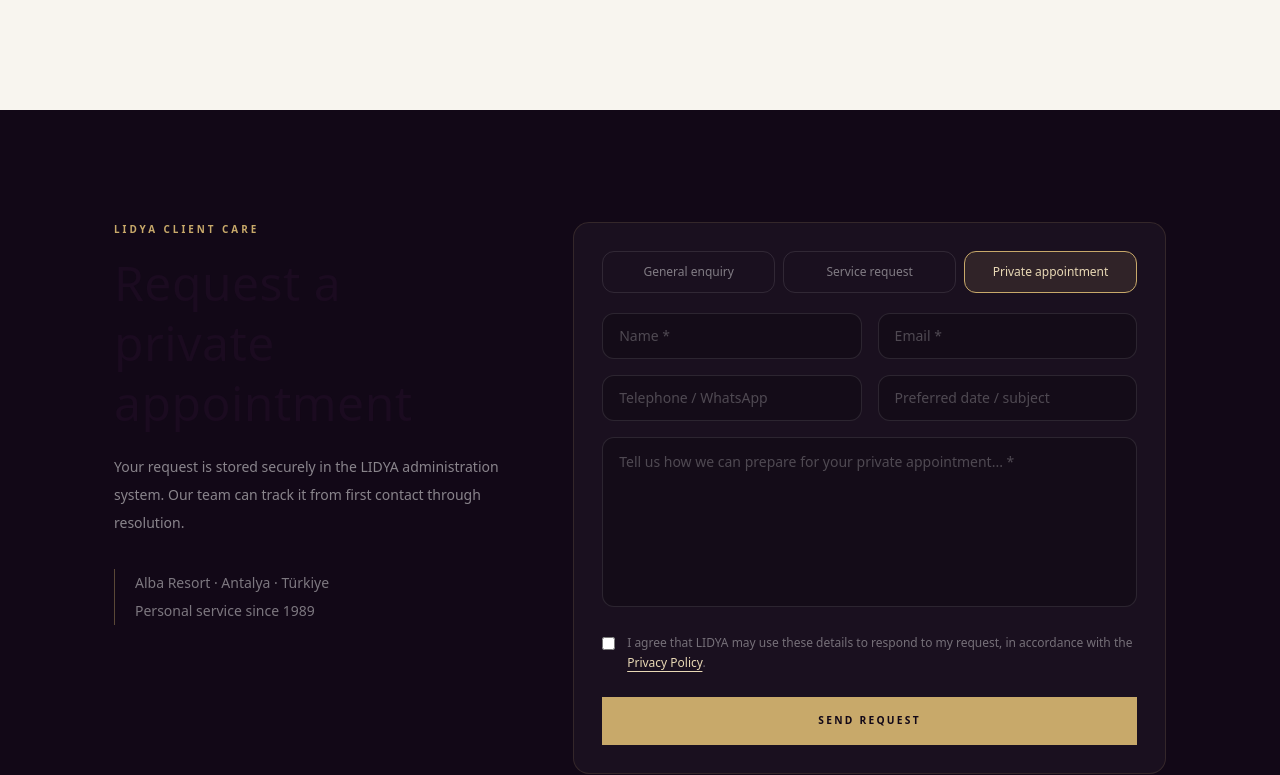
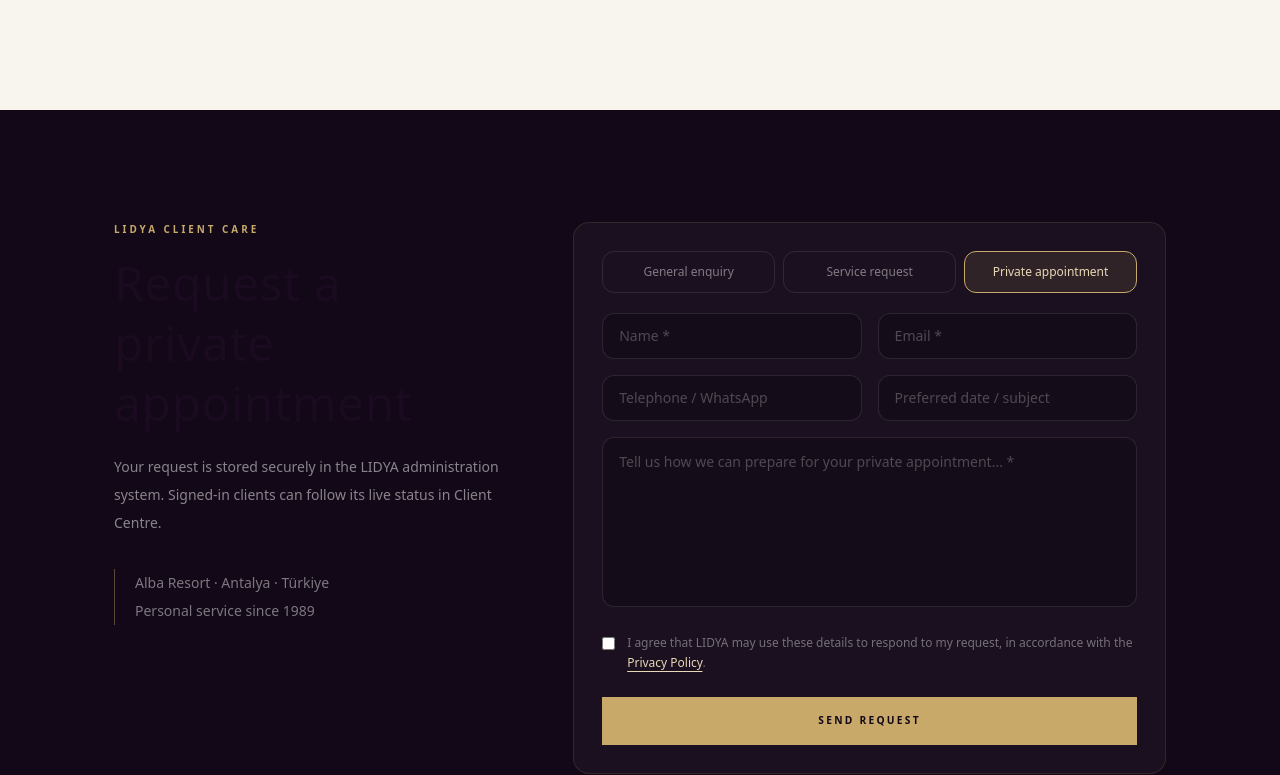
Before and after one commit to IBFDENT/LidyaAlbaresort.com, a Next.js app: page /contact in a window 1280 px wide. Shown: the part 1047-1822 px from the top of the page. Built offline with nearby package versions, Linux system fonts and the light colour scheme; no server answers.

Commit message:
feat: link enquiry form to client account

```diff
--- a/src/components/EnquiryForm.tsx
+++ b/src/components/EnquiryForm.tsx
@@ -1,165 +1,60 @@
 "use client";
 
 import Link from "next/link";
-import { FormEvent, useMemo, useState } from "react";
+import { FormEvent, useEffect, useMemo, useState } from "react";
 import { useLanguage } from "@/components/LanguageProvider";
 
 type EnquiryType = "general" | "service" | "appointment";
+type Props = { defaultType?: EnquiryType; showTypeSelector?: boolean };
 
-type Props = {
-  defaultType?: EnquiryType;
-  showTypeSelector?: boolean;
-};
-
-const SERVICE_OPTIONS = [
-  "Jewellery cleaning & polishing",
-  "Repairs & adjustments",
-  "Stone & diamond setting",
-  "Bespoke & redesign",
-  "Watch service",
-  "Gold exchange",
-];
-
-const TYPE_LABELS: Record<EnquiryType, string> = {
-  general: "General enquiry",
-  service: "Service request",
-  appointment: "Private appointment",
-};
+const SERVICE_OPTIONS = ["Jewellery cleaning & polishing", "Repairs & adjustments", "Stone & diamond setting", "Bespoke & redesign", "Watch service", "Gold exchange"];
+const TYPE_LABELS: Record<EnquiryType, string> = { general: "General enquiry", service: "Service request", appointment: "Private appointment" };
 
 export default function EnquiryForm({ defaultType = "general", showTypeSelector = true }: Props) {
   const { locale } = useLanguage();
   const [type, setType] = useState<EnquiryType>(defaultType);
-  const [name, setName] = useState("");
-  const [email, setEmail] = useState("");
-  const [phone, setPhone] = useState("");
-  const [subject, setSubject] = useState("");
-  const [message, setMessage] = useState("");
-  const [service, setService] = useState("");
-  const [consent, setConsent] = useState(false);
-  const [website, setWebsite] = useState("");
-  const [submitting, setSubmitting] = useState(false);
-  const [feedback, setFeedback] = useState("");
-  const [success, setSuccess] = useState(false);
+  const [name, setName] = useState(""); const [email, setEmail] = useState(""); const [phone, setPhone] = useState("");
+  const [subject, setSubject] = useState(""); const [message, setMessage] = useState(""); const [service, setService] = useState("");
+  const [consent, setConsent] = useState(false); const [website, setWebsite] = useState(""); const [submitting, setSubmitting] = useState(false);
+  const [feedback, setFeedback] = useState(""); const [success, setSuccess] = useState(false); const [signedIn, setSignedIn] = useState(false);
 
-  const heading = useMemo(() => {
-    if (type === "service") return "Send a service request";
-    if (type === "appointment") return "Request a private appointment";
-    return "Send us an enquiry";
-  }, [type]);
+  useEffect(() => {
+    fetch("/api/client/me", { cache: "no-store" }).then(async (response) => {
+      if (!response.ok) return;
+      const payload = await response.json(); const user = payload?.user;
+      if (!user) return;
+      setSignedIn(true);
+      setEmail(user.email || "");
+      setName((current) => current || user.user_metadata?.full_name || "");
+      setPhone((current) => current || user.user_metadata?.phone || "");
+    }).catch(() => undefined);
+  }, []);
+
+  const heading = useMemo(() => type === "service" ? "Send a service request" : type === "appointment" ? "Request a private appointment" : "Send us an enquiry", [type]);
 
   async function submit(event: FormEvent<HTMLFormElement>) {
-    event.preventDefault();
-    setSubmitting(true);
-    setFeedback("");
-    setSuccess(false);
-
+    event.preventDefault(); setSubmitting(true); setFeedback(""); setSuccess(false);
     try {
-      const response = await fetch("/api/enquiries", {
-        method: "POST",
-        headers: { "Content-Type": "application/json" },
-        body: JSON.stringify({
-          type,
-          name,
-          email,
-          phone,
-          locale,
-          subject,
-          message,
-          preferredContact: "LIDYA team",
-          selectedServices: type === "service" && service ? [service] : [],
-          source: type === "service" ? "services-page" : "contact-page",
-          consent,
-          website,
-        }),
-      });
-
-      const data = await response.json();
-      if (!response.ok) throw new Error(data.error || "The request could not be sent.");
-
-      setSuccess(true);
-      setFeedback(
-        data.confirmationEmailSent
-          ? `Thank you. Your request has been received and a confirmation email has been sent. Reference: ${data.reference}.`
-          : `Thank you. Your request has been received. Reference: ${data.reference}.`
-      );
-      setName("");
-      setEmail("");
-      setPhone("");
-      setSubject("");
-      setMessage("");
-      setService("");
-      setConsent(false);
-    } catch (error) {
-      setFeedback(error instanceof Error ? error.message : "The request could not be sent.");
-    } finally {
-      setSubmitting(false);
-    }
+      const response = await fetch("/api/enquiries", { method: "POST", headers: { "Content-Type": "application/json" }, body: JSON.stringify({ type, name, email, phone, locale, subject, message, preferredContact: "LIDYA team", selectedServices: type === "service" && service ? [service] : [], source: type === "service" ? "services-page" : "contact-page", consent, website }) });
+      const data = await response.json(); if (!response.ok) throw new Error(data.error || "The request could not be sent.");
+      setSuccess(true); setFeedback(data.confirmationEmailSent ? `Thank you. Your request has been received and a confirmation email has been sent. Reference: ${data.reference}.` : `Thank you. Your request has been received. Reference: ${data.reference}.`);
+      if (!signedIn) { setName(""); setEmail(""); setPhone(""); }
+      setSubject(""); setMessage(""); setService(""); setConsent(false);
+    } catch (error) { setFeedback(error instanceof Error ? error.message : "The request could not be sent."); }
+    finally { setSubmitting(false); }
   }
 
-  return (
-    <section className="bg-[#120817] py-20 text-[#fffdf9] md:py-28">
-      <div className="mx-auto max-w-[1180px] px-6 md:px-10 lg:px-16">
-        <div className="grid gap-10 lg:grid-cols-[0.8fr_1.2fr] lg:gap-16">
-          <div>
-            <p className="text-[0.62rem] font-semibold uppercase tracking-[0.3em] text-[#c8a96a]">LIDYA Client Care</p>
-            <h2 className="mt-4 font-display text-4xl leading-tight md:text-5xl">{heading}</h2>
-            <p className="mt-5 max-w-md text-sm leading-7 text-white/50">
-              Your request is stored securely in the LIDYA administration system. Our team can track it from first contact through resolution.
-            </p>
-            <div className="mt-8 border-l border-[#c8a96a]/40 pl-5 text-sm leading-7 text-white/45">
-              <p>Alba Resort · Antalya · Türkiye</p>
-              <p>Personal service since 1989</p>
-            </div>
-          </div>
-
-          <form onSubmit={submit} className="rounded-2xl border border-[#c8a96a]/15 bg-white/[0.035] p-5 md:p-7">
-            {showTypeSelector && (
-              <div className="grid gap-2 sm:grid-cols-3">
-                {(Object.keys(TYPE_LABELS) as EnquiryType[]).map((item) => (
-                  <button key={item} type="button" onClick={() => setType(item)} className={`rounded-xl border px-3 py-3 text-xs transition ${type === item ? "border-[#c8a96a] bg-[#c8a96a]/12 text-[#e8d8b5]" : "border-white/10 text-white/45 hover:border-white/20"}`}>
-                    {TYPE_LABELS[item]}
-                  </button>
-                ))}
-              </div>
-            )}
-
-            <div className="mt-5 grid gap-4 sm:grid-cols-2">
-              <input required value={name} onChange={(e) => setName(e.target.value)} placeholder="Name *" autoComplete="name" className="rounded-xl border border-white/10 bg-black/20 px-4 py-3 text-sm outline-none placeholder:text-white/25 focus:border-[#c8a96a]/60" />
-              <input required type="email" value={email} onChange={(e) => setEmail(e.target.value)} placeholder="Email *" autoComplete="email" className="rounded-xl border border-white/10 bg-black/20 px-4 py-3 text-sm outline-none placeholder:text-white/25 focus:border-[#c8a96a]/60" />
-              <input value={phone} onChange={(e) => setPhone(e.target.value)} placeholder="Telephone / WhatsApp" autoComplete="tel" className="rounded-xl border border-white/10 bg-black/20 px-4 py-3 text-sm outline-none placeholder:text-white/25 focus:border-[#c8a96a]/60" />
-              {type === "service" ? (
-                <select required value={service} onChange={(e) => setService(e.target.value)} className="rounded-xl border border-white/10 bg-[#1b0b20] px-4 py-3 text-sm outline-none focus:border-[#c8a96a]/60">
-                  <option value="">Select service *</option>
-                  {SERVICE_OPTIONS.map((option) => <option key={option} value={option}>{option}</option>)}
-                </select>
-              ) : (
-                <input value={subject} onChange={(e) => setSubject(e.target.value)} placeholder={type === "appointment" ? "Preferred date / subject" : "Subject"} className="rounded-xl border border-white/10 bg-black/20 px-4 py-3 text-sm outline-none placeholder:text-white/25 focus:border-[#c8a96a]/60" />
-              )}
-            </div>
-
-            {type === "service" && (
-              <input value={subject} onChange={(e) => setSubject(e.target.value)} placeholder="Jewellery / watch / item details" className="mt-4 w-full rounded-xl border border-white/10 bg-black/20 px-4 py-3 text-sm outline-none placeholder:text-white/25 focus:border-[#c8a96a]/60" />
-            )}
-
-            <textarea required value={message} onChange={(e) => setMessage(e.target.value)} rows={6} placeholder={type === "appointment" ? "Tell us how we can prepare for your private appointment... *" : "Your message *"} className="mt-4 w-full resize-none rounded-xl border border-white/10 bg-black/20 px-4 py-3 text-sm leading-6 outline-none placeholder:text-white/25 focus:border-[#c8a96a]/60" />
-
-            <div className="hidden" aria-hidden="true">
-              <label>Website<input tabIndex={-1} autoComplete="off" value={website} onChange={(e) => setWebsite(e.target.value)} /></label>
-            </div>
-
-            <label className="mt-5 flex items-start gap-3 text-xs leading-5 text-white/40">
-              <input required type="checkbox" checked={consent} onChange={(e) => setConsent(e.target.checked)} className="mt-1" />
-              <span>I agree that LIDYA may use these details to respond to my request, in accordance with the <Link href="/privacy" className="text-[#e8d8b5] underline underline-offset-4">Privacy Policy</Link>.</span>
-            </label>
-
-            <button disabled={submitting} className="mt-6 w-full bg-[#c8a96a] px-6 py-4 text-[0.64rem] font-semibold uppercase tracking-[0.22em] text-[#120817] transition hover:bg-[#e2c27f] disabled:opacity-50">
-              {submitting ? "Sending…" : "Send request"}
-            </button>
-
-            {feedback && <p aria-live="polite" className={`mt-4 text-sm leading-6 ${success ? "text-emerald-200/80" : "text-red-200/80"}`}>{feedback}</p>}
-          </form>
-        </div>
-      </div>
-    </section>
-  );
+  return <section className="bg-[#120817] py-20 text-[#fffdf9] md:py-28"><div className="mx-auto max-w-[1180px] px-6 md:px-10 lg:px-16"><div className="grid gap-10 lg:grid-cols-[0.8fr_1.2fr] lg:gap-16">
+    <div><p className="text-[0.62rem] font-semibold uppercase tracking-[0.3em] text-[#c8a96a]">LIDYA Client Care</p><h2 className="mt-4 font-display text-4xl leading-tight md:text-5xl">{heading}</h2><p className="mt-5 max-w-md text-sm leading-7 text-white/50">Your request is stored securely in the LIDYA administration system. Signed-in clients can follow its live status in Client Centre.</p><div className="mt-8 border-l border-[#c8a96a]/40 pl-5 text-sm leading-7 text-white/45"><p>Alba Resort · Antalya · Türkiye</p><p>Personal service since 1989</p></div></div>
+    <form onSubmit={submit} className="rounded-2xl border border-[#c8a96a]/15 bg-white/[0.035] p-5 md:p-7">
+      {showTypeSelector && <div className="grid gap-2 sm:grid-cols-3">{(Object.keys(TYPE_LABELS) as EnquiryType[]).map((item)=><button key={item} type="button" onClick={()=>setType(item)} className={`rounded-xl border px-3 py-3 text-xs transition ${type===item?"border-[#c8a96a] bg-[#c8a96a]/12 text-[#e8d8b5]":"border-white/10 text-white/45 hover:border-white/20"}`}>{TYPE_LABELS[item]}</button>)}</div>}
+      {signedIn && <p className="mt-4 rounded-lg border border-[#c8a96a]/15 bg-[#c8a96a]/5 px-4 py-3 text-xs text-[#e8d8b5]/80">Signed in to LIDYA Client Centre. This request will be linked to your account.</p>}
+      <div className="mt-5 grid gap-4 sm:grid-cols-2"><input required value={name} onChange={e=>setName(e.target.value)} placeholder="Name *" autoComplete="name" className="rounded-xl border border-white/10 bg-black/20 px-4 py-3 text-sm outline-none placeholder:text-white/25 focus:border-[#c8a96a]/60"/><input required type="email" disabled={signedIn} value={email} onChange={e=>setEmail(e.target.value)} placeholder="Email *" autoComplete="email" className="rounded-xl border border-white/10 bg-black/20 px-4 py-3 text-sm outline-none placeholder:text-white/25 focus:border-[#c8a96a]/60 disabled:text-white/45"/><input value={phone} onChange={e=>setPhone(e.target.value)} placeholder="Telephone / WhatsApp" autoComplete="tel" className="rounded-xl border border-white/10 bg-black/20 px-4 py-3 text-sm outline-none placeholder:text-white/25 focus:border-[#c8a96a]/60"/>{type === "service" ? <select required value={service} onChange={e=>setService(e.target.value)} className="rounded-xl border border-white/10 bg-[#1b0b20] px-4 py-3 text-sm outline-none focus:border-[#c8a96a]/60"><option value="">Select service *</option>{SERVICE_OPTIONS.map(option=><option key={option}>{option}</option>)}</select> : <input value={subject} onChange={e=>setSubject(e.target.value)} placeholder={type === "appointment" ? "Preferred date / subject" : "Subject"} className="rounded-xl border border-white/10 bg-black/20 px-4 py-3 text-sm outline-none placeholder:text-white/25 focus:border-[#c8a96a]/60"/>}</div>
+      {type === "service" && <input value={subject} onChange={e=>setSubject(e.target.value)} placeholder="Jewellery / watch / item details" className="mt-4 w-full rounded-xl border border-white/10 bg-black/20 px-4 py-3 text-sm outline-none placeholder:text-white/25 focus:border-[#c8a96a]/60"/>}
+      <textarea required value={message} onChange={e=>setMessage(e.target.value)} rows={6} placeholder={type === "appointment" ? "Tell us how we can prepare for your private appointment... *" : "Your message *"} className="mt-4 w-full resize-none rounded-xl border border-white/10 bg-black/20 px-4 py-3 text-sm leading-6 outline-none placeholder:text-white/25 focus:border-[#c8a96a]/60"/>
+      <div className="hidden" aria-hidden="true"><label>Website<input tabIndex={-1} autoComplete="off" value={website} onChange={e=>setWebsite(e.target.value)}/></label></div>
+      <label className="mt-5 flex items-start gap-3 text-xs leading-5 text-white/40"><input required type="checkbox" checked={consent} onChange={e=>setConsent(e.target.checked)} className="mt-1"/><span>I agree that LIDYA may use these details to respond to my request, in accordance with the <Link href="/privacy" className="text-[#e8d8b5] underline underline-offset-4">Privacy Policy</Link>.</span></label>
+      <button disabled={submitting} className="mt-6 w-full bg-[#c8a96a] px-6 py-4 text-[0.64rem] font-semibold uppercase tracking-[0.22em] text-[#120817] transition hover:bg-[#e2c27f] disabled:opacity-50">{submitting?"Sending…":"Send request"}</button>{feedback && <p aria-live="polite" className={`mt-4 text-sm leading-6 ${success?"text-emerald-200/80":"text-red-200/80"}`}>{feedback}</p>}
+    </form>
+  </div></div></section>;
 }
```
